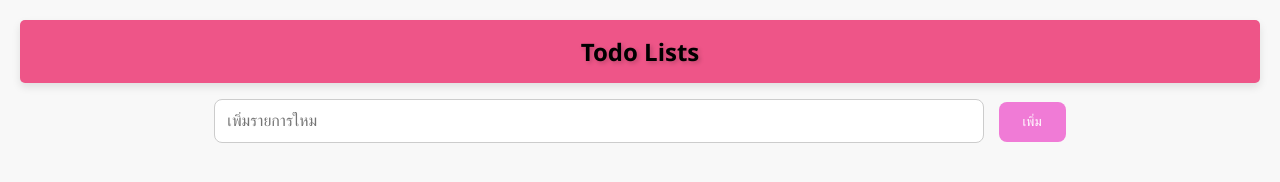
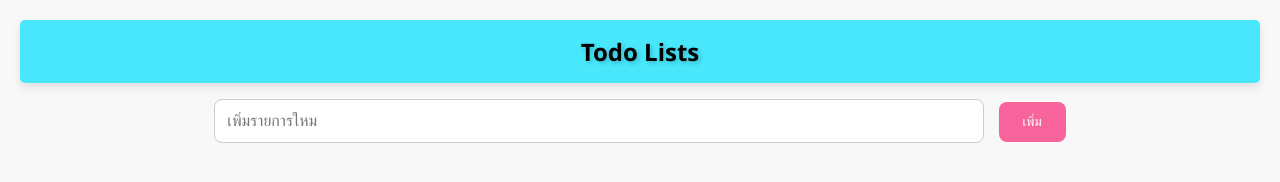
Before and after one commit to 65160121/88726065, a plain HTML site: page todo.html in a window 1280 px wide. Drawn offline with Linux system fonts and the light colour scheme.

Commit message:
comment#6
‘ปรับสไตล์ CSS เพิ่มความ
สวยงาม’

```diff
--- a/styles.css
+++ b/styles.css
@@ -9,7 +9,7 @@ body {
 h1 {
     color: #333;
     font-size: 24px;
-    background-color: #ee5588;
+    background-color: #48e7fc;
     padding: 15px;
     border-radius: 5px;
     color: rgb(0, 0, 0);
@@ -51,7 +51,7 @@ input[type="text"] {
 
 button {
     padding: 12px 24px;
-    background-color: #f07bd6;
+    background-color: #f7649c;
     color: white;
     border: none;
     border-radius: 8px;
```
